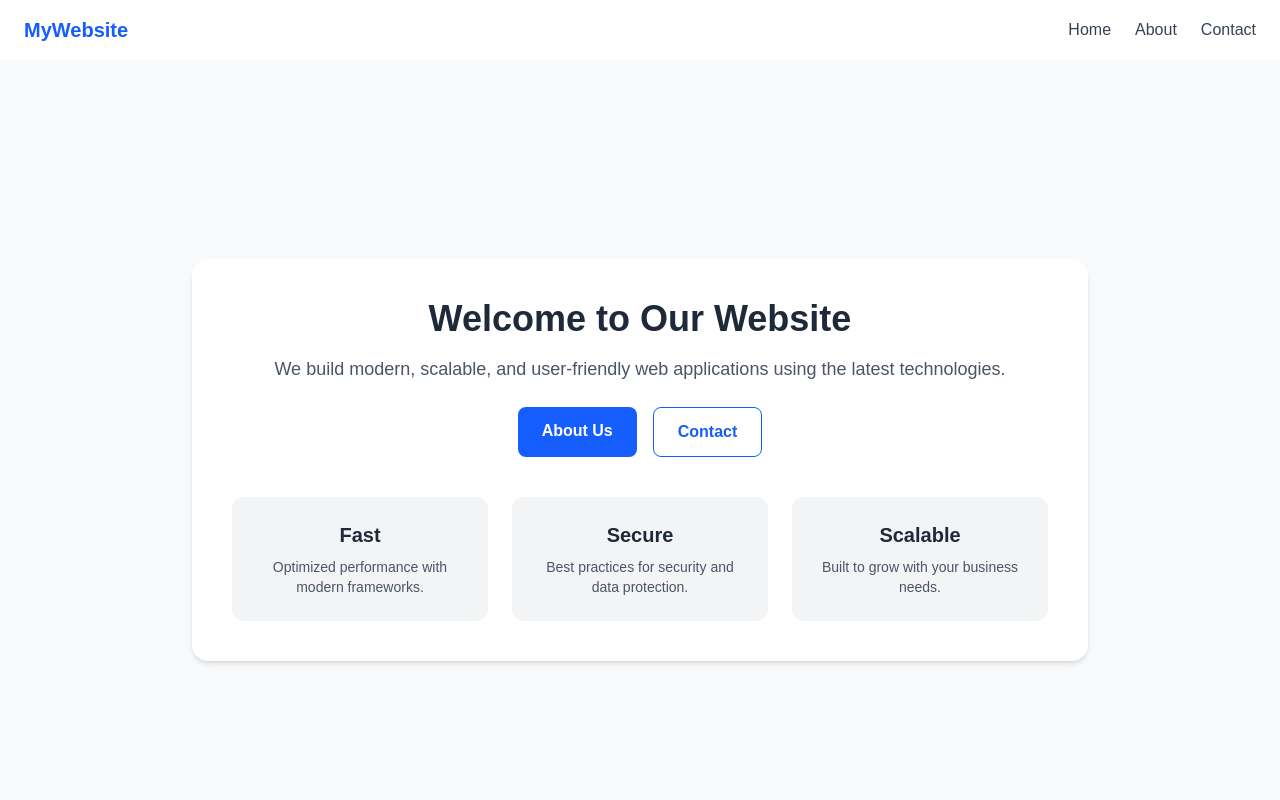
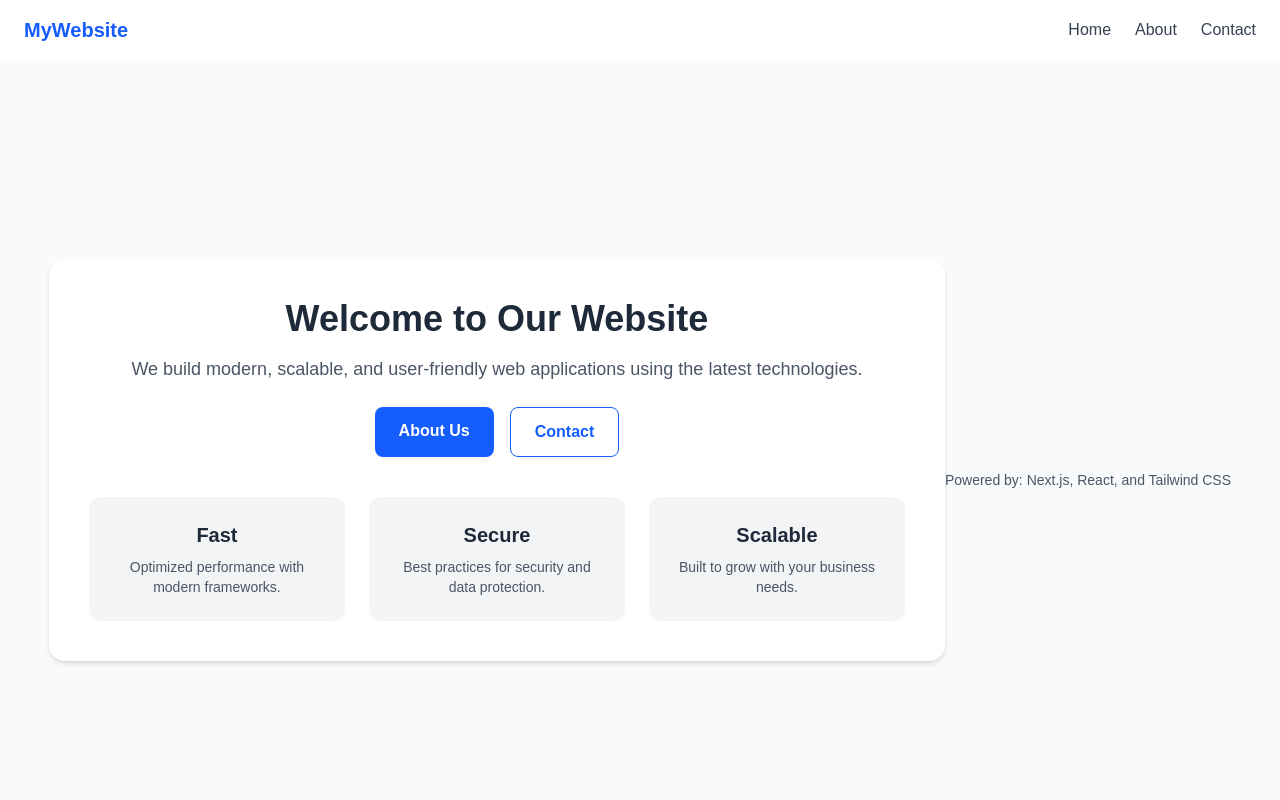
Before and after one commit to Sameer9823/Nextjs, a Next.js app: page / in a window 1280 px wide. Shown: the top 800 px of the page. Built offline with nearby package versions, Linux system fonts and the light colour scheme; no server answers.

Commit message:
feat: enhance HomePage with async data fetching and error handling

```diff
--- a/app/page.tsx
+++ b/app/page.tsx
@@ -1,4 +1,13 @@
-export default function HomePage() {
+export default async function HomePage() {
+
+  try {
+    const res = await fetch('https://api.github.com/users/sameer9823');
+    const data = await res.json();
+    console.log(data);
+  } catch (error) {
+    console.error(error);
+  }
+
   return (
     <div className="min-h-screen bg-gray-50 flex items-center justify-center px-4">
       <div className="max-w-4xl text-center bg-white rounded-2xl shadow-md p-10">
@@ -56,6 +65,12 @@ export default function HomePage() {
           </div>
         </div>
       </div>
+      <div className="mt-10">
+
+        <p className="text-gray-600 text-sm">
+          Powered by: Next.js, React, and Tailwind CSS
+        </p>
+      </div>
     </div>
   );
 }
```
